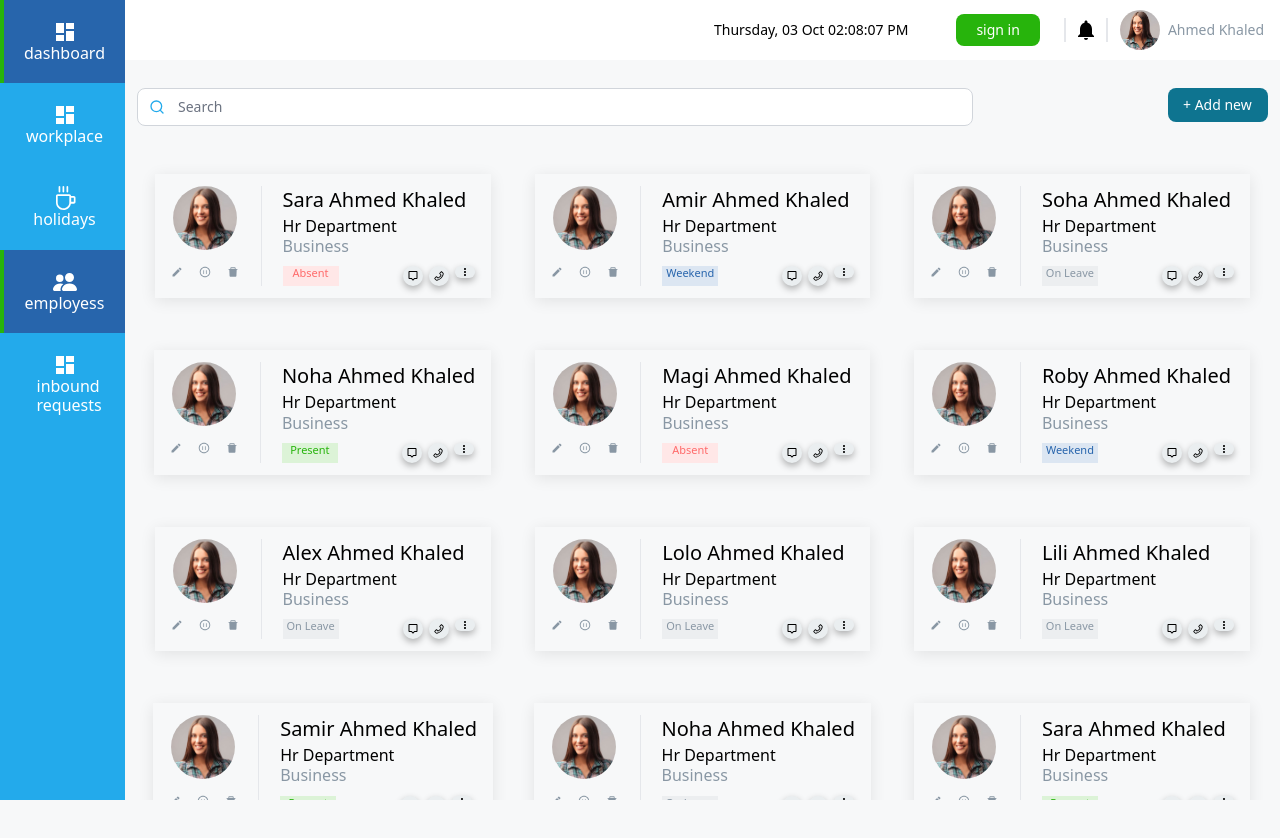
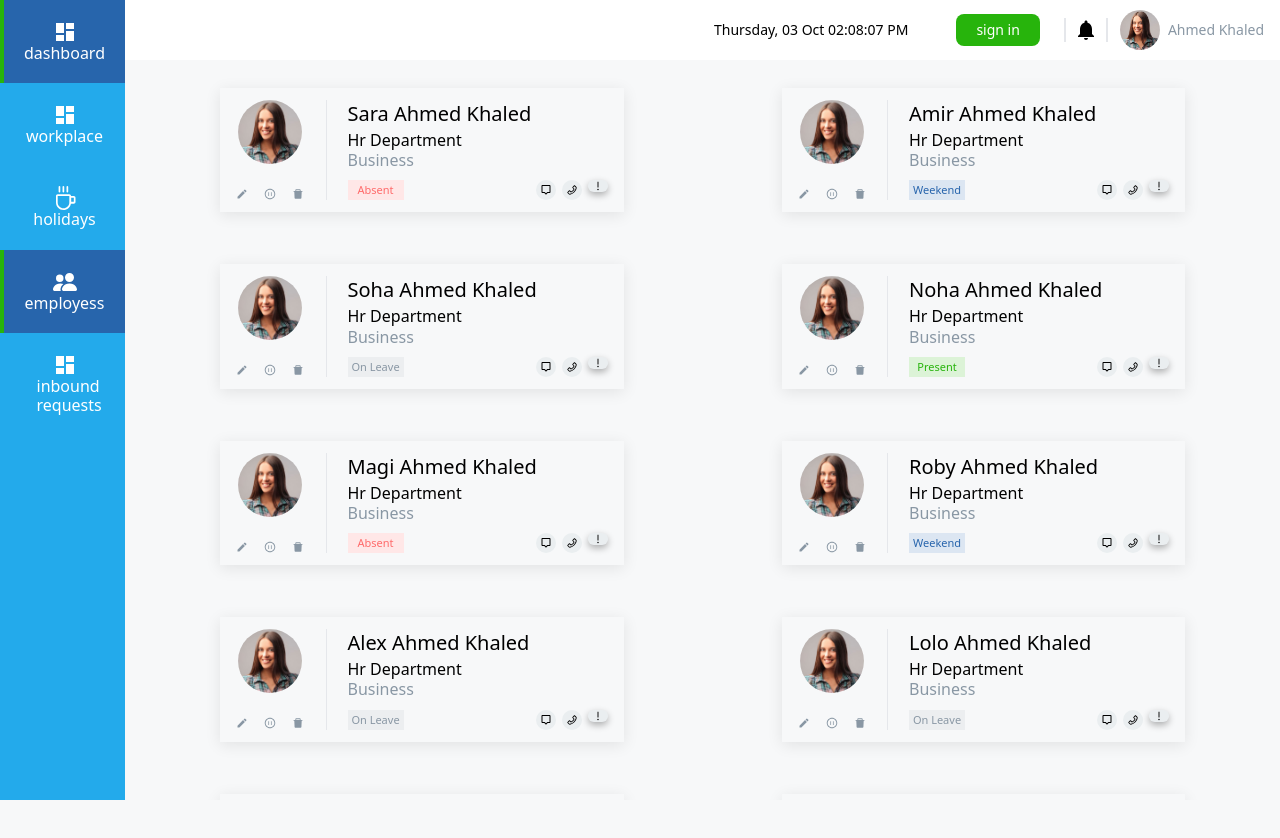
Before and after one commit to rehabmahmoud20/React-Crud, a React (Create React App) app: page / in a window 1280 px wide. Shown: the top 838 px of the page. Before the commit the page ends 801 px from the top, so only its background shows below. Built offline with nearby package versions, Linux system fonts and the light colour scheme.

Commit message:
edit style

```diff
--- a/src/App.css
+++ b/src/App.css
@@ -49,57 +49,9 @@ body{
     background: var(--muted);
   }
 
-  /*!SECTION
+  @media screen and (min-width: 1880px) {
+    .main-content{
+      grid-template-columns: 1fr 1fr 1fr 1fr;
+    }
 
-
-import  {useEffect, useState} from 'react';
-import {useDropzone} from 'react-dropzone';
-
-const Previews = (props)=> {
-  const [files, setFiles] = useState([]);
-  const {getRootProps, getInputProps} = useDropzone({
-    accept: {
-      'image/*': []
-    },
-    onDrop: acceptedFiles => {
-      setFiles(acceptedFiles.map(file => Object.assign(file, {
-        preview: URL.createObjectURL(file)
-      })));
-    }
-  });
-
-  const thumbs = files.map(file => (
-    <div className='thumb w-24 h-24 mx-2 ' key={file.name}>
-      <div  className='flex overflow-hidden'>
-        <img
-          src={file.preview}
-          className='block h-full '
-          // Revoke data uri after image is loaded
-          onLoad={() => { URL.revokeObjectURL(file.preview) }}
-        />
-      </div>
-    </div>
-  ));
-
-  useEffect(() => {
-    // Make sure to revoke the data uris to avoid memory leaks, will run on unmount
-    return () => files.forEach(file => URL.revokeObjectURL(file.preview));
-  }, []);
-
-  return (
-    <section className="container">
-      <div {...getRootProps({className: 'dropzone '})}>
-        <input {...getInputProps()} />
-        <p className='mx-auto'>drag image here</p>
-      </div>
-      <aside  className='flex flex-row flex-wrap mt-4 justify-center'>
-        {thumbs}
-      </aside>
-    </section>
-  );
-}
-
-export default Previews;
-
-
-  */
+  }
--- a/src/App.js
+++ b/src/App.js
@@ -12,7 +12,7 @@ function App() {
       </div>
       <div className="mx-auto w-11/12 h-screen overflow-auto">
         <NavbarComponent />
-        <Search />
+        {/* <Search /> */}
         <EmployeeList />
       </div>
     </section>
--- a/src/components/Employess/EmployeeCard/EmployeeCard.jsx
+++ b/src/components/Employess/EmployeeCard/EmployeeCard.jsx
@@ -14,17 +14,17 @@ const EmployeeCard = ({ employee, removeEmp }) => {
   const {  employeeName, position, department, empCase, id } = employee;
 
   const className = classNames({
-    "absent text-center w-14 mb-2 lg:mb-0": empCase === "absent",
-    "present text-center w-14 mb-2 lg:mb-0": empCase === "present",
-    "weekend text-center w-14 mb-2 lg:mb-0": empCase === "weekend" ,
-    "on-leave text-center w-14 mb-2 lg:mb-0": empCase === "on leave",
+    "absent flex items-center justify-center w-14 mb-2 lg:mb-0": empCase === "absent",
+    "present flex items-center justify-center w-14 mb-2 lg:mb-0": empCase === "present",
+    "weekend flex items-center justify-center w-14 mb-2 lg:mb-0": empCase === "weekend" ,
+    "on-leave flex items-center justify-center w-14 mb-2 lg:mb-0": empCase === "on leave",
   });
   return (
     <section className="card mx-auto mb-4 lg-mb-0 lg:flex w-fit py-3 px-1 lg:px-4 h-fit ">
       {/* card image */}
       <div className="card-img  lg:border-r">
         <img
-          className="w-16 h-16 rounded-full mb-4 mx-auto"
+          className="w-16 h-16 rounded-full mb-6 mx-auto"
           src={userPhoto}
           alt="userPhoto"
         />
@@ -42,8 +42,10 @@ const EmployeeCard = ({ employee, removeEmp }) => {
         <p className="text-xl card-name ">{employeeName}</p>
         <p className="mb-px">{position}</p>
         <p className="mb-2.5 muted">{department}</p>
-        <div className="emp-data lg:flex lg:space-x-16">
+        <div className="emp-data lg:flex ">
           <p className={className}>{empCase}</p>
+
+
           <div className="content-icons flex justify-start ">
             <div className="info-icon w-5 h-5 rounded-full bg-muted flex items-center justify-center mr-1.5">
               <BiMessageAlt className=" text-xs hover:cursor-pointer" />
--- a/src/components/Employess/EmployeeCard/ToolTip.jsx
+++ b/src/components/Employess/EmployeeCard/ToolTip.jsx
@@ -1,5 +1,7 @@
 import { Button, Tooltip } from "flowbite-react";
-import { BiDotsVerticalRounded } from "react-icons/bi";
+import { AiOutlineExclamation } from "react-icons/ai";
+
+
 
 const ToolTip = ({ employee }) => {
   const { role, manger, office, date } = employee;
@@ -28,7 +30,7 @@ const ToolTip = ({ employee }) => {
       placement="bottom"
       style="light"
     >
-        <BiDotsVerticalRounded className="text-xs hover:cursor-pointer " />
+        <AiOutlineExclamation className="text-xs hover:cursor-pointer " />
     </Tooltip>
   );
 };
--- a/src/components/Employess/EmployeeCard/card.css
+++ b/src/components/Employess/EmployeeCard/card.css
@@ -1,6 +1,7 @@
 p{
     line-height: 1.2;
 }
+
 .card{
     box-shadow: 0 3px 15px 0 rgba(0, 0, 0, 0.09);
 }
@@ -14,27 +15,40 @@ p{
 
 .present,.absent,.weekend,.on-leave{
     font-size: 11px;
+  margin-right: 132px;
+  line-height: 0;
+
+
 }
 .present {
   background-color: #dcf3d7;
   color: var(--third-color);
+
 }
 .absent {
   background-color: #ffe7e7;
   color: #FF6A6A;
+
 }
 .weekend {
     background-color: #DCE6F2;
     color: #2764AC;
+
+
 }
 .on-leave {
     background-color: #ECEEF0;
     color: #8997A4;
+
+
 }
 .card-content{
     padding-left: 21px;
 }
 .info-icon{
-    box-shadow: 0 3px 7px 0 rgba(0, 0, 0, 0.3);
     background-color: #eaeef0;
 }
+.info-icon:last-of-type{
+    box-shadow: 0 3px 7px 0 rgba(0, 0, 0, 0.3);
+
+}
--- a/src/components/Employess/EmployeeList.jsx
+++ b/src/components/Employess/EmployeeList.jsx
@@ -12,7 +12,7 @@ const EmployeeList = () => {
     dispatch(removeEmployee(id));
   };
   return (
-    <main className="   w-full  lg:justify-items-center md:grid 2xl:grid-cols-4 xl:grid-cols-3 md:grid-cols-2  h-fit gap-y-9  gap-x-4  px-4">
+    <main className="  main-content w-full  md:grid 2xl:grid-cols-3  md:grid-cols-2   h-fit gap-y-9    px-4">
       {emps.map((e) => (
         <EmployeeCard employee={e} key={e.id} removeEmp={deleteEmployee} />
       ))}
```
